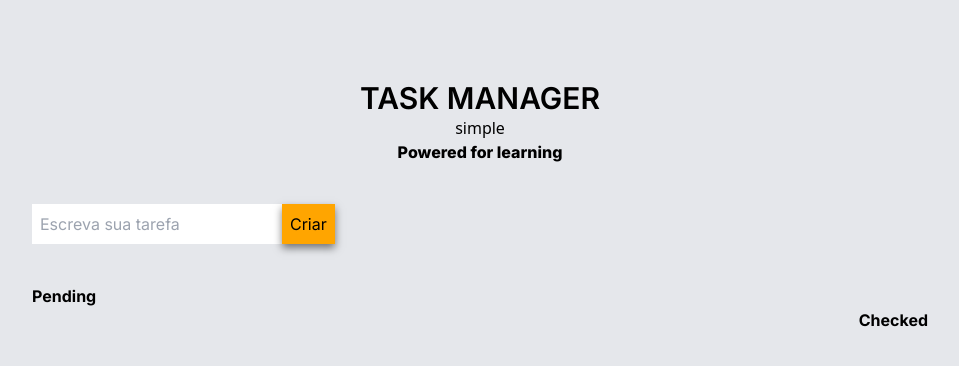
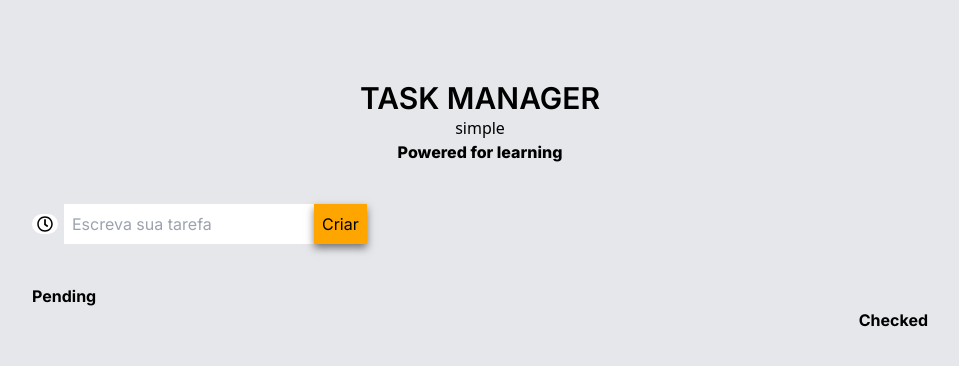
Before and after one commit to PeCMay2105/taskManagerPCMAY, a Next.js app: page / in a window 1280 px wide. Shown: the top 366 px of the page, without its empty margins (160-1119 px from the left). Built offline with nearby package versions, Linux system fonts and the light colour scheme.

Commit message:
historico implementado

```diff
--- a/app/componentes/form/index.tsx
+++ b/app/componentes/form/index.tsx
@@ -6,15 +6,16 @@ import { Botao } from '../botao'
 
 interface Tasks{
     novaTarefa: (arg:string)=> void,
+    hovering:(arg:boolean)=> void
 }
 
 
-export const Form:React.FC<Tasks> = ({novaTarefa}) => {
+export const Form:React.FC<Tasks> = ({novaTarefa,hovering}) => {
 
 
   return (
     <div className='flex'>
-        <Input placeholder="Escreva sua tarefa" finalValue={(valor:string)=>novaTarefa(valor)}></Input>
+        <Input placeholder="Escreva sua tarefa" hovering ={(valor:boolean)=> hovering(valor)} finalValue={(valor:string)=>novaTarefa(valor)}></Input>
     </div>
   )
 }
--- /dev/null
+++ b/app/componentes/historico/clock.tsx
@@ -0,0 +1,42 @@
+import React from 'react'
+import {useState} from 'react'
+import {FaRegClock} from 'react-icons/fa'
+
+
+interface hovering{
+    hovering:(arg:boolean)=> void
+}
+
+const clockStyle ={
+    backgroundColor:"white",
+    padding:"2px",
+    width:"2vw",
+    marginRight:"0.5vw",
+    borderRadius:"15px",
+    display:"flex",
+    alignItems:"center",
+    justifyContent:"center",
+}
+
+const onHoverStyle ={
+    backgroundColor:"white",
+    transform:"scale(1.1)",
+    padding:"2px",
+    width:"2vw",
+    marginRight:"0.5vw",
+    borderRadius:"15px",
+    display:"flex",
+    alignItems:"center",
+    justifyContent:"center",
+}
+
+export const Historico:React.FC<hovering> = ({hovering}) => {
+
+    const [hover,setHover] = useState(false)
+
+  return (
+    <div>
+        <button style={hover ? onHoverStyle:clockStyle} onMouseEnter ={()=> {setHover(true); hovering(true)}} onMouseLeave={()=>{ setHover(false); hovering(false)}}><FaRegClock/></button>
+    </div>
+  )
+}
--- a/app/componentes/input/index.tsx
+++ b/app/componentes/input/index.tsx
@@ -2,6 +2,7 @@
 
 import React, { useState } from 'react'
 import { Botao } from '../botao'
+import { Historico } from '../historico/clock'
 
     interface types {
         nome:string,
@@ -9,7 +10,9 @@ import { Botao } from '../botao'
         placeholder:string
     }
 
-export const Input = ({finalValue,placeholder}:any) => {
+
+
+export const Input = ({finalValue,placeholder,hovering}:any) => {
 
     const [valor,setValor] = useState(placeholder)
     const [holding,setHolding] = useState(placeholder)
@@ -17,8 +20,8 @@ export const Input = ({finalValue,placeholder}:any) => {
 
 
   return (
-    <div className='flex'>
-
+    <div className='flex items-center justify-between'>
+        <Historico hovering={(valor:boolean)=> hovering(valor)}></Historico>
         <input className="w-full p-2 border-gray-200" placeholder={placeholder} onChange={(event)=> setValor(event.target.value)}></input>
         <Botao aoClicar = {finalValue(valor)} ></Botao>
     </div>
--- a/app/componentes/novaTarefa/index.tsx
+++ b/app/componentes/novaTarefa/index.tsx
@@ -8,16 +8,17 @@ import Task from '../newTask/task'
 
 interface functions{
   getTarefaAdicionavel(arg:string): ()=> void
+  Hovering(arg:boolean): void
 }
 
 
-export const NewTask:React.FC<functions> = ({getTarefaAdicionavel}) => {
+export const NewTask:React.FC<functions> = ({getTarefaAdicionavel,Hovering}) => {
 
 
 
   return (
     <div>
-      <Form novaTarefa={(valor:string)=>getTarefaAdicionavel(valor)}></Form>
+      <Form novaTarefa={(valor:string)=>getTarefaAdicionavel(valor)} hovering={(valor:boolean)=> Hovering(valor) } ></Form>
 
     </div>
 
--- a/app/page.tsx
+++ b/app/page.tsx
@@ -5,9 +5,8 @@
   import {CSSTransition,TransitionGroup} from 'react-transition-group'
   import Task from './componentes/newTask/task'
   import { Del } from './componentes/delete/del'
-import { Check } from './componentes/check'
-import { Done } from './componentes/doneTask/done'
-
+  import { Check } from './componentes/check'
+  import { Done } from './componentes/doneTask/done'
 
   const mainStyle ={
     display:"flex",
@@ -32,12 +31,13 @@ const Home:React.FC<setting> = () => {
   const [tarefa,setTarefa] = useState<string>("")
   const [listaTarefa,setListaTarefa] = useState<tarefa[]>([])
   const [checked,setChecked] = useState<tarefa[]>([])
-
+  const [showHistoric,setShowHistoric] = useState<boolean>(false)
 
   const setter = (valor:string)=>{
     setTarefa(valor)
     modularizer([...listaTarefa,{index: listaTarefa.length, conteudo:valor}])
   }
+
 
   const modularizer = (lista:tarefa[]) =>{
     const listaModularizada =  lista.map((item:tarefa,index:number) =>{
@@ -78,9 +78,9 @@ const Home:React.FC<setting> = () => {
       <span className='text-3xl font-semibold uppercase'>Task Manager</span>
       <p className='text-1-xl font-sans lowercase flex justify-end flex-col'> Simple</p>
       <h1 className='text-1xl font-extrabold py 15 flex justify-end flex-col items-center '>Powered for learning</h1>
-
+      {/* {showHistoric ? listaTarefa.map((item:tarefa) => <p className='text-gl font-family:lucida-sans py 15px flex justify-center flex-col center' >{item.conteudo}</p>):null && checked.map((item:tarefa) => <p>{item.conteudo}</p>)} */}
       <div className='display-flex justify-space-between flex-col items-center w-[70vw]' style={{marginTop:'5vh'}}>
-        <NewTask getTarefaAdicionavel={(valor:string)=> ()=>{ valor != "" ? setter(valor):alert(mensagemTaskVazia)}}></NewTask>
+        <NewTask getTarefaAdicionavel={(valor:string)=> ()=>{ valor != "" ? setter(valor):alert(mensagemTaskVazia)}} Hovering = {(response:boolean)=> setShowHistoric(response)} ></NewTask>
         <p style={{display:'flex',justifyContent:'flex-start',marginTop:'5vh',fontWeight:'bold'}}>Pending</p>
         <p style={{display:'flex',justifyContent:'flex-end',fontWeight:'bold'}}>Checked</p>
         <TransitionGroup>
@@ -98,7 +98,16 @@ const Home:React.FC<setting> = () => {
           <div style={{display:'flex',justifyContent:'flex-end',flexDirection:"column",alignItems:'flex-end' }}>
             {checked.map(checkedTaskObject => <Done conteudo={checkedTaskObject.conteudo}></Done>)}
           </div>
-
+          {showHistoric ? (
+            <div className="text-center border rounded p-4 flex-col justify-center items-center">
+              <h2>Historico</h2>
+              <div style={{ display: 'flex', flexDirection: 'column', alignItems: 'center' }}>
+                {checked.map((item: tarefa) => (
+                  <p className="text-gl font-family:lucida-sans py-2 text-center" style={{ border: '1px solid black', borderRadius: "12px",marginBottom:"1.5vh",backgroundColor: 'orange', opacity: 0.6, width: '25%', height:'5vh' }}>{item.conteudo}</p>
+                ))}
+              </div>
+            </div>
+          ) : null && checked.map((item: tarefa) => <p>{item.conteudo}</p>)}
       </div>
     </div>
   )
--- a/package.json
+++ b/package.json
@@ -13,6 +13,7 @@
     "react": "^18",
     "react-dom": "^18",
     "react-icons": "^5.0.1",
+    "react-modal": "^3.16.1",
     "react-spring": "^9.7.3",
     "react-transition-group": "^4.4.5"
   },
```
Also changed, not shown: 1 other file (tests, documents, lock files or other folders).
